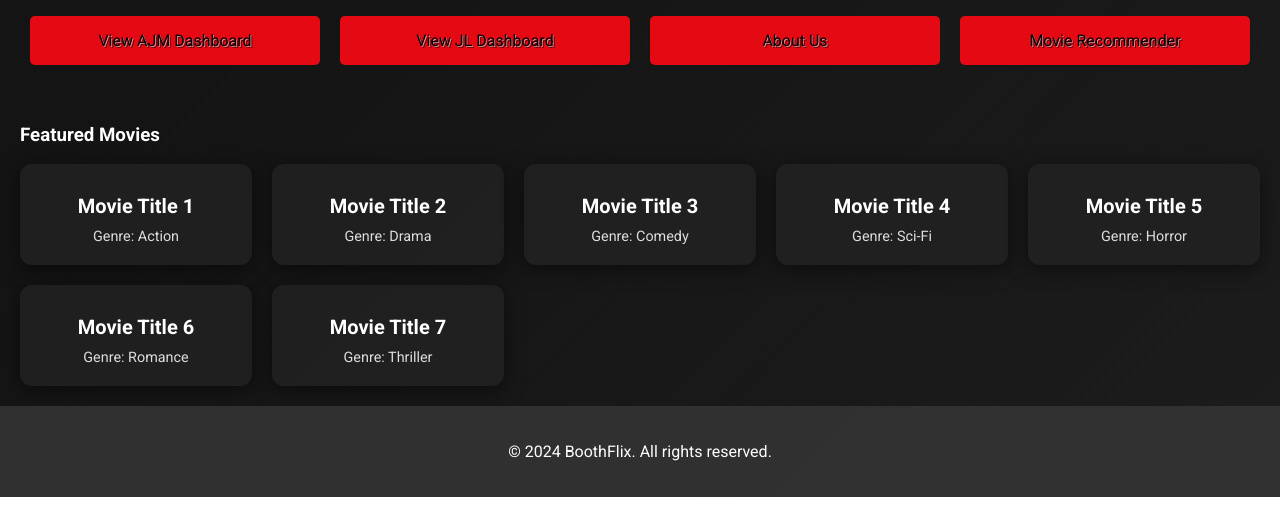
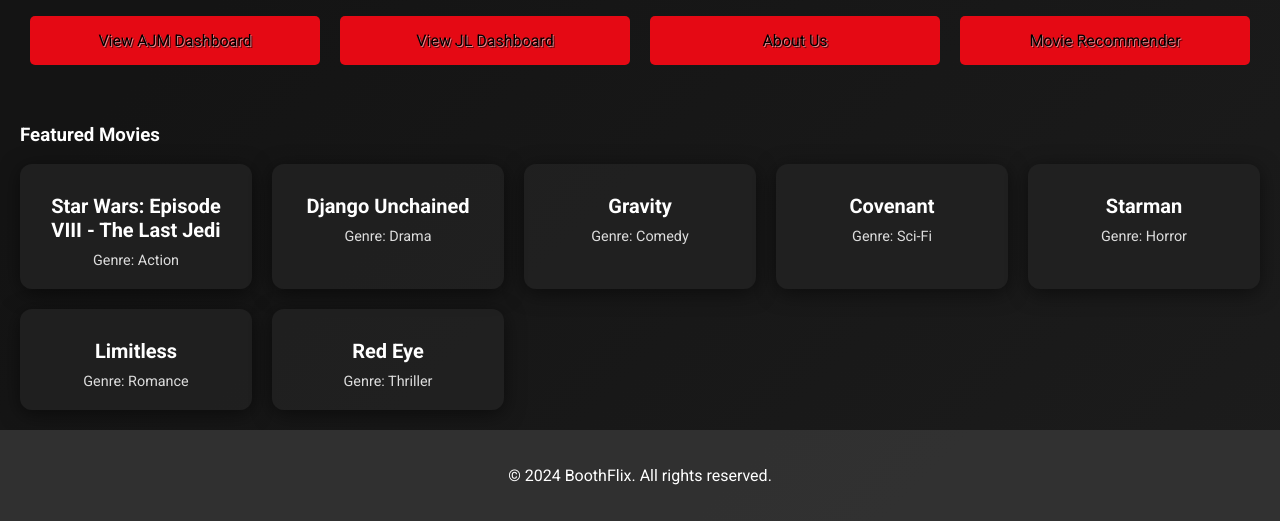
Before and after one commit to ajmonte0920/BootCamp24-project-4-group-08, a Flask app: page / in a window 1280 px wide. Shown: the part 462-983 px from the top of the page. Before the commit the page ends 959 px from the top, so only its background shows below. Run offline with Flask 3, Linux system fonts and the light colour scheme.

Commit message:
More additions

```diff
--- a/Project_4_Web_app_Deployment/templates/home_page.html
+++ b/Project_4_Web_app_Deployment/templates/home_page.html
@@ -153,31 +153,31 @@
         <h3>Featured Movies</h3>
         <div class="movie-list">
             <div class="movie">
-                <h4>Movie Title 1</h4>
+                <h4>Star Wars: Episode VIII - The Last Jedi</h4>
                 <p>Genre: Action</p>
             </div>
             <div class="movie">
-                <h4>Movie Title 2</h4>
+                <h4>Django Unchained</h4>
                 <p>Genre: Drama</p>
             </div>
             <div class="movie">
-                <h4>Movie Title 3</h4>
+                <h4>Gravity</h4>
                 <p>Genre: Comedy</p>
             </div>
             <div class="movie">
-                <h4>Movie Title 4</h4>
+                <h4>Covenant</h4>
                 <p>Genre: Sci-Fi</p>
             </div>
             <div class="movie">
-                <h4>Movie Title 5</h4>
+                <h4>Starman</h4>
                 <p>Genre: Horror</p>
             </div>
             <div class="movie">
-                <h4>Movie Title 6</h4>
+                <h4>Limitless</h4>
                 <p>Genre: Romance</p>
             </div>
             <div class="movie">
-                <h4>Movie Title 7</h4>
+                <h4>Red Eye</h4>
                 <p>Genre: Thriller</p>
             </div>
         </div>
```
